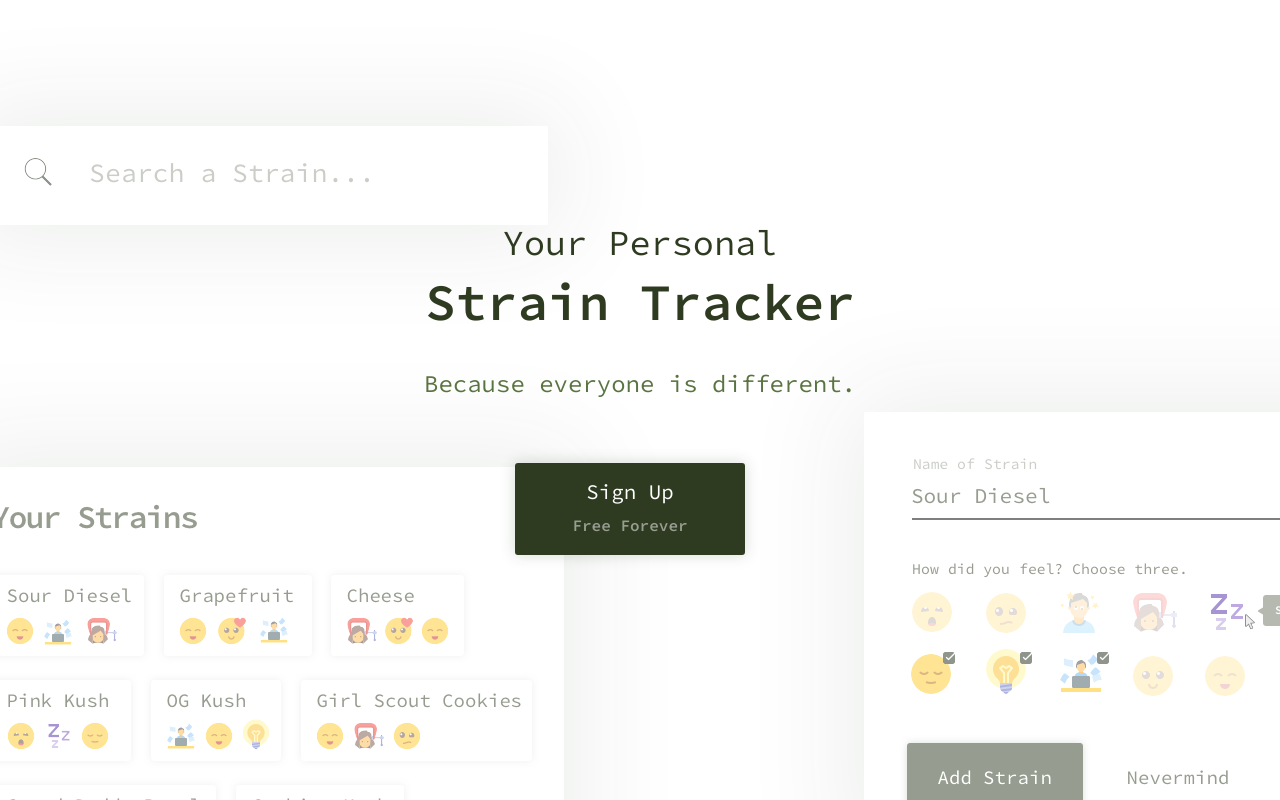
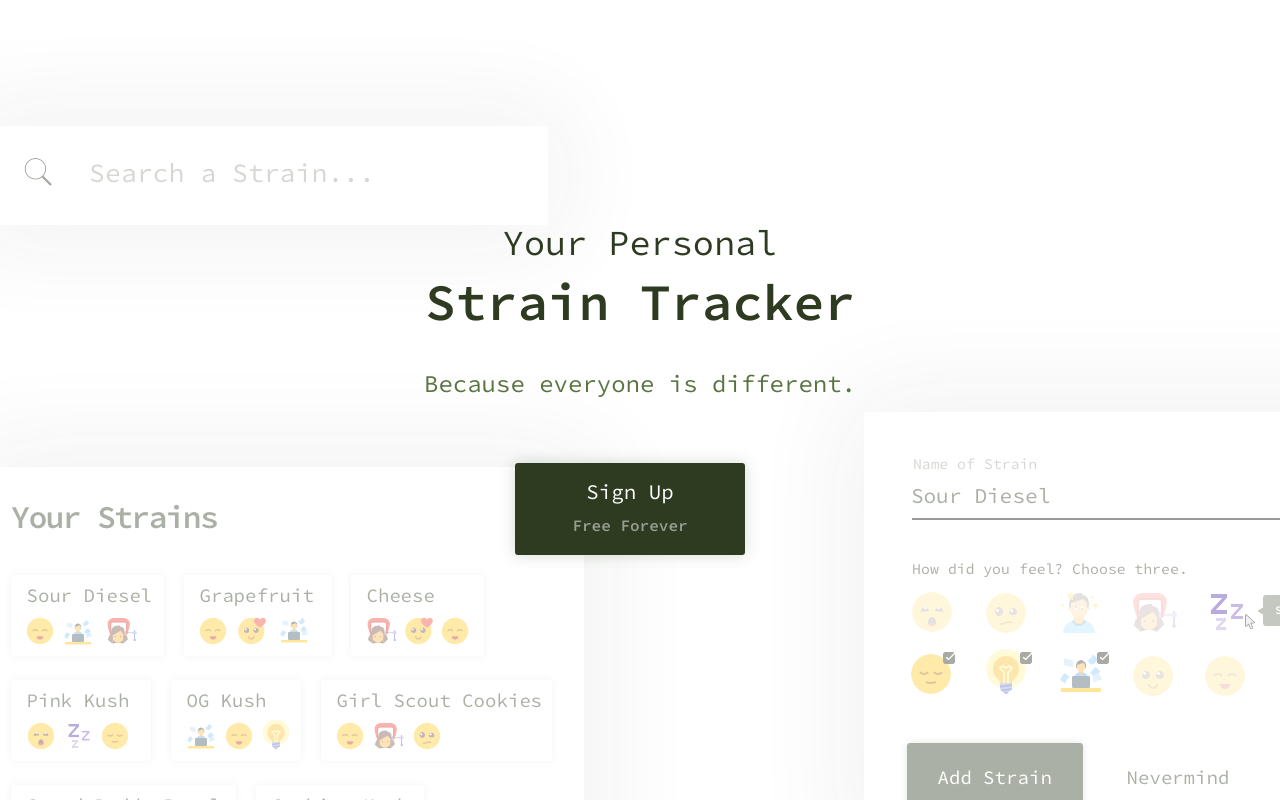
Before and after one commit to noalea/straintracker.samply.co, a React (Create React App) app: page /add/1 in a window 1280 px wide. Built offline with nearby package versions, Linux system fonts and the light colour scheme.

Commit message:
better floating images

```diff
--- a/src/index.css
+++ b/src/index.css
@@ -36,14 +36,18 @@ body {
   -moz-transform: translate(2px, -2px);
   -ms-transform: translate(2px, -2px);
   -o-transform: translate(2px, -2px);
-  transform: translate(2px, -2px);
+  transform: translate(10px, -10px);
+  -webkit-box-shadow: -10px 10px 0px 0px rgb(184, 193, 183);
+  -moz-box-shadow: -10px 10px 0px 0px rgb(184, 193, 183);
+  box-shadow: -10px 10px 0px 0px rgb(184, 193, 183);
 }
 .flying-img {
   position: absolute;
   -webkit-box-shadow: 0px 0px 100px 20px rgba(11, 48, 9, 0.15);
   box-shadow: 0px 0px 100px 20px rgba(11, 48, 9, 0.15);
-  opacity: 0.5;
+  opacity: 0.4;
   animation: float 6s ease-in-out infinite;
+  animation-duration: 4.5s;
 }
 @keyframes float {
   0% {
@@ -358,13 +362,13 @@ button {
 .landing .flying-img.second {
   bottom: -50px;
   right: -150px;
+  animation-delay: 2s;
 }
 .landing .flying-img.third {
   bottom: -200px;
-  left: -40px;
-  -webkit-transform: scale(0.9);
-  -ms-transform: scale(0.9);
-  transform: scale(0.9);
+  left: -20px;
+  animation-delay: 0.7s;
+  animation-duration: 3s;
 }
 
 @media (max-width: 970px) {
```
